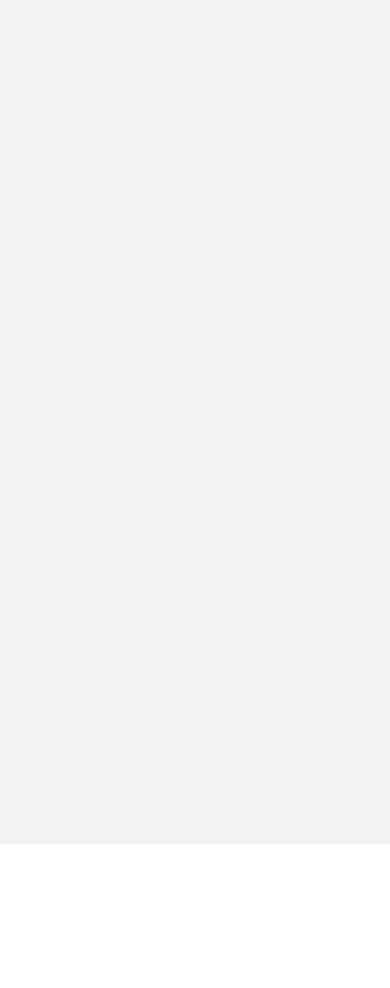
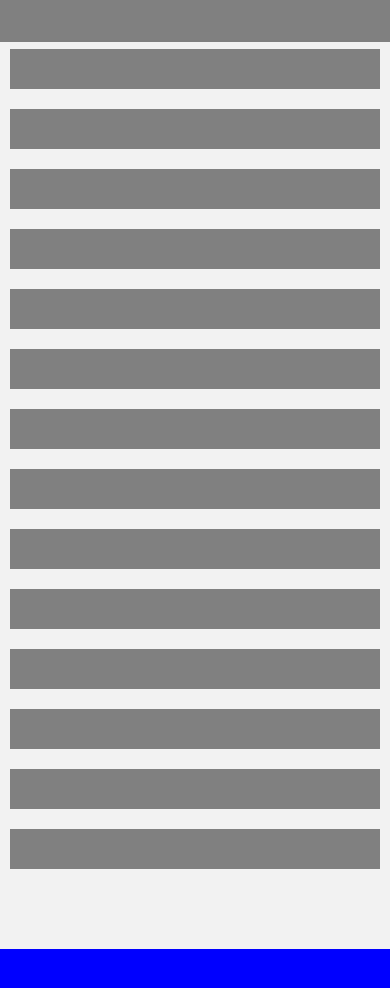
Before and after one commit to obirikan/SENJU, a React Native app: screen /main in a window 390 px wide. Shown: the top 988 px of the page. Before the commit the page ends 844 px from the top, so only its background shows below. Built offline with nearby package versions, Linux system fonts and the light colour scheme.

Commit message:
scroll animation done

```diff
--- a/screens/Mainscreen.jsx
+++ b/screens/Mainscreen.jsx
@@ -1,13 +1,79 @@
-import { View, Text,ScrollView } from 'react-native'
+import { useState,useRef } from 'react'
+import { View, Text,ScrollView,SafeAreaView } from 'react-native'
 import React from 'react'
 
 const Mainscreen = () => {
+    const [headerShown, setHeaderShown] = useState(false);
+    const scrollViewRef = useRef();
+
+
   return (
-    <View>
-      <>
-      </>
+    <SafeAreaView
+     style={{flexDirection:'column',flex:1}}
+    >
+      <View style={{flex:0.1,backgroundColor:'grey'}}>
+
+      </View>
+      <ScrollView
+ref={scrollViewRef}
+onContentSizeChange={() => scrollViewRef.current.scrollToEnd({ animated: true })}
+style={{flex:2,paddingBottom:70}}
+>
+    <View style={{flex:0.5,backgroundColor:'grey',padding:20,margin:10}}>
+
     </View>
+    <View style={{flex:0.5,backgroundColor:'grey',padding:20,margin:10}}>
+
+    </View>
+    <View style={{flex:0.5,backgroundColor:'grey',padding:20,margin:10}}>
+
+    </View>
+    <View style={{flex:0.5,backgroundColor:'grey',padding:20,margin:10}}>
+
+    </View>
+    <View style={{flex:0.5,backgroundColor:'grey',padding:20,margin:10}}>
+
+    </View>
+
+    <View style={{flex:0.5,backgroundColor:'grey',padding:20,margin:10}}>
+
+    </View>
+    <View style={{flex:0.5,backgroundColor:'grey',padding:20,margin:10}}>
+
+    </View>
+    <View style={{flex:0.5,backgroundColor:'grey',padding:20,margin:10}}>
+
+    </View>
+    <View style={{flex:0.5,backgroundColor:'grey',padding:20,margin:10}}>
+
+    </View>
+        <View style={{flex:0.5,backgroundColor:'grey',padding:20,margin:10}}>
+
+    </View>
+        <View style={{flex:0.5,backgroundColor:'grey',padding:20,margin:10}}>
+
+    </View>
+    <View style={{flex:0.5,backgroundColor:'grey',padding:20,margin:10}}>
+
+    </View>
+    <View style={{flex:0.5,backgroundColor:'grey',padding:20,margin:10}}>
+
+    </View>
+    <View style={{flex:0.5,backgroundColor:'grey',padding:20,margin:10}}>
+
+    </View>
+    <View style={{flex:0.5,backgroundColor:'grey',padding:20,margin:10}}>
+
+    </View>
+</ScrollView>
+
+      <View style={{flex:0.05,backgroundColor:'blue',padding:20}}>
+
+    </View>
+    </SafeAreaView>
   )
 }
 
 export default Mainscreen
+
+{/*  */}
```
